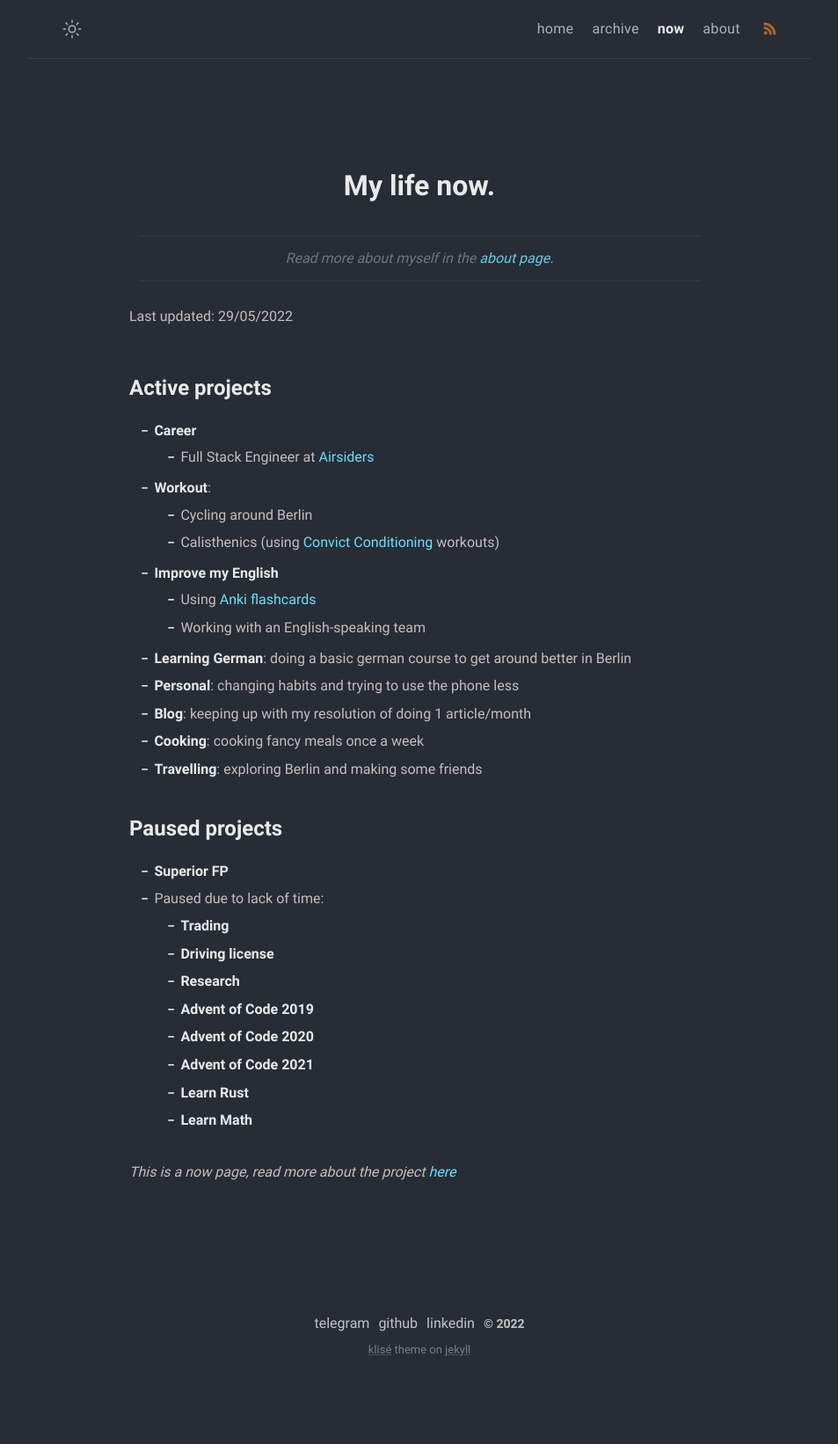
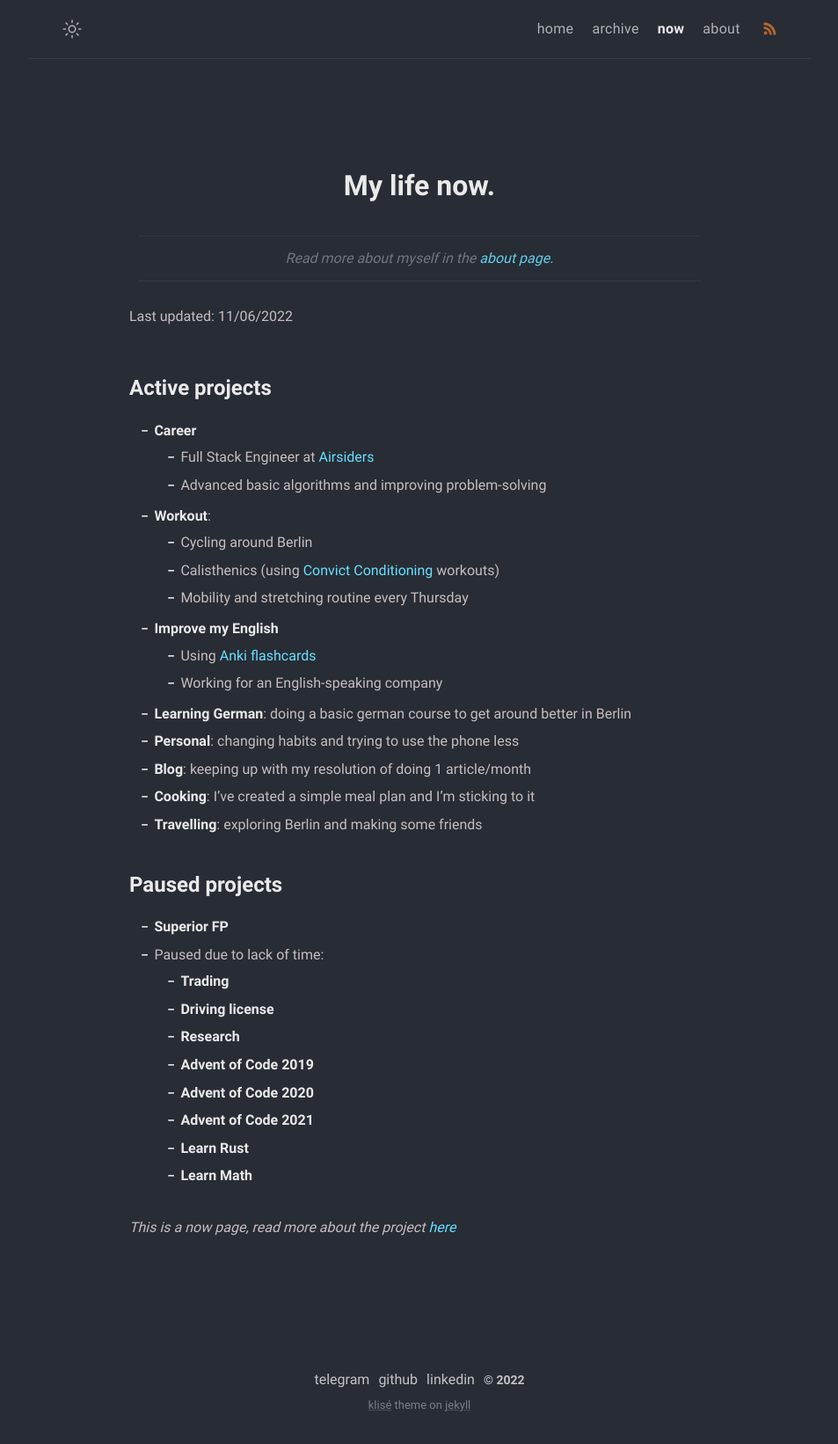
Before and after one commit to MonkeyAndres/MonkeyAndres.github.io, a Jekyll site: the page built from now.md, in a window 1280 px wide. Shown: the whole page at 88% size, without its empty margins (163-1116 px from the left). Built offline with Jekyll 4.4.1, drawn with Linux system fonts in a browser that asks for light colours; before the commit the page ends 1579 px from its top, so only the background shows below that.

Commit message:
📝 Update now page

```diff
--- a/now.md
+++ b/now.md
@@ -8,22 +8,24 @@ comments: false
 
 > Read more about myself in the [about page.](../about)
 
-Last updated: 29/05/2022
+Last updated: 11/06/2022
 
 # Active projects
 
 - **Career**
   - Full Stack Engineer at [Airsiders](https://airsiders.com/)
+  - Advanced basic algorithms and improving problem-solving
 - **Workout**:
   - Cycling around Berlin
   - Calisthenics (using [Convict Conditioning](https://www.goodreads.com/book/show/7305111-convict-conditioning) workouts)
+  - Mobility  and stretching routine every Thursday
 - **Improve my English**
   - Using [Anki flashcards](https://apps.ankiweb.net/)
-  - Working with an English-speaking team
+  - Working for an English-speaking company
 - **Learning German**: doing a basic german course to get around better in Berlin
 - **Personal**: changing habits and trying to use the phone less
 - **Blog**: keeping up with my resolution of doing 1 article/month
-- **Cooking**: cooking fancy meals once a week
+- **Cooking**: I've created a simple meal plan and I'm sticking to it
 - **Travelling**: exploring Berlin and making some friends
 
 # Paused projects
```
